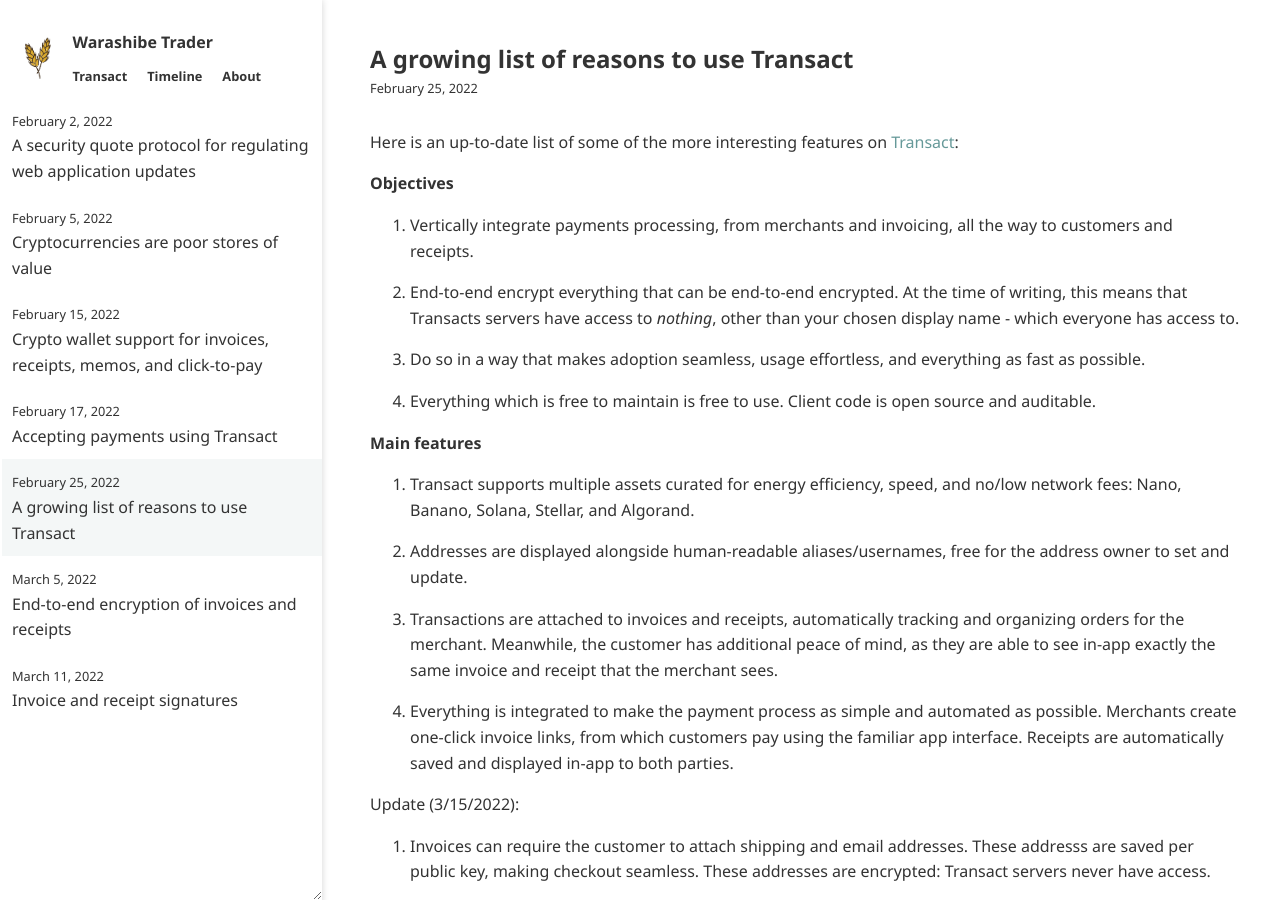
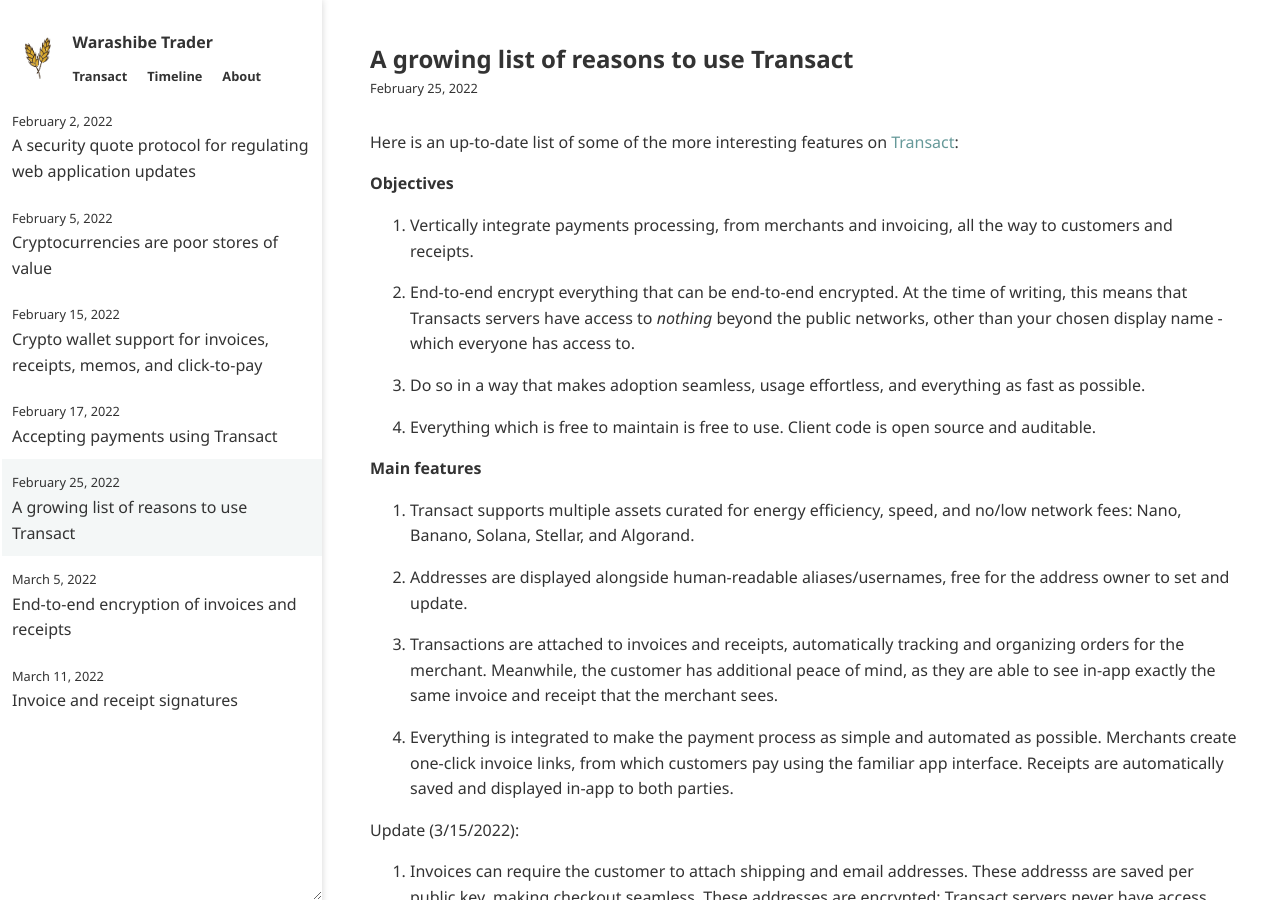
Before and after one commit to warashibetrader/warashibetrader.github.io, a Jekyll site: the page built from _posts/2022-02-25-feature-list.md, in a window 1280 px wide and 900 px high. Built offline with Jekyll 4.4.1, drawn with Linux system fonts in a browser that asks for light colours.

Commit message:
Update 2022-02-25-feature-list.md

```diff
--- a/_posts/2022-02-25-feature-list.md
+++ b/_posts/2022-02-25-feature-list.md
@@ -8,7 +8,7 @@
 
 1. Vertically integrate payments processing, from merchants and invoicing, all the way to customers and receipts.
 
-2. End-to-end encrypt everything that can be end-to-end encrypted. At the time of writing, this means that Transacts servers have access to _nothing_, other than your chosen display name - which everyone has access to.
+2. End-to-end encrypt everything that can be end-to-end encrypted. At the time of writing, this means that Transacts servers have access to _nothing_ beyond the public networks, other than your chosen display name - which everyone has access to.
 
 3. Do so in a way that makes adoption seamless, usage effortless, and everything as fast as possible.
 
```
